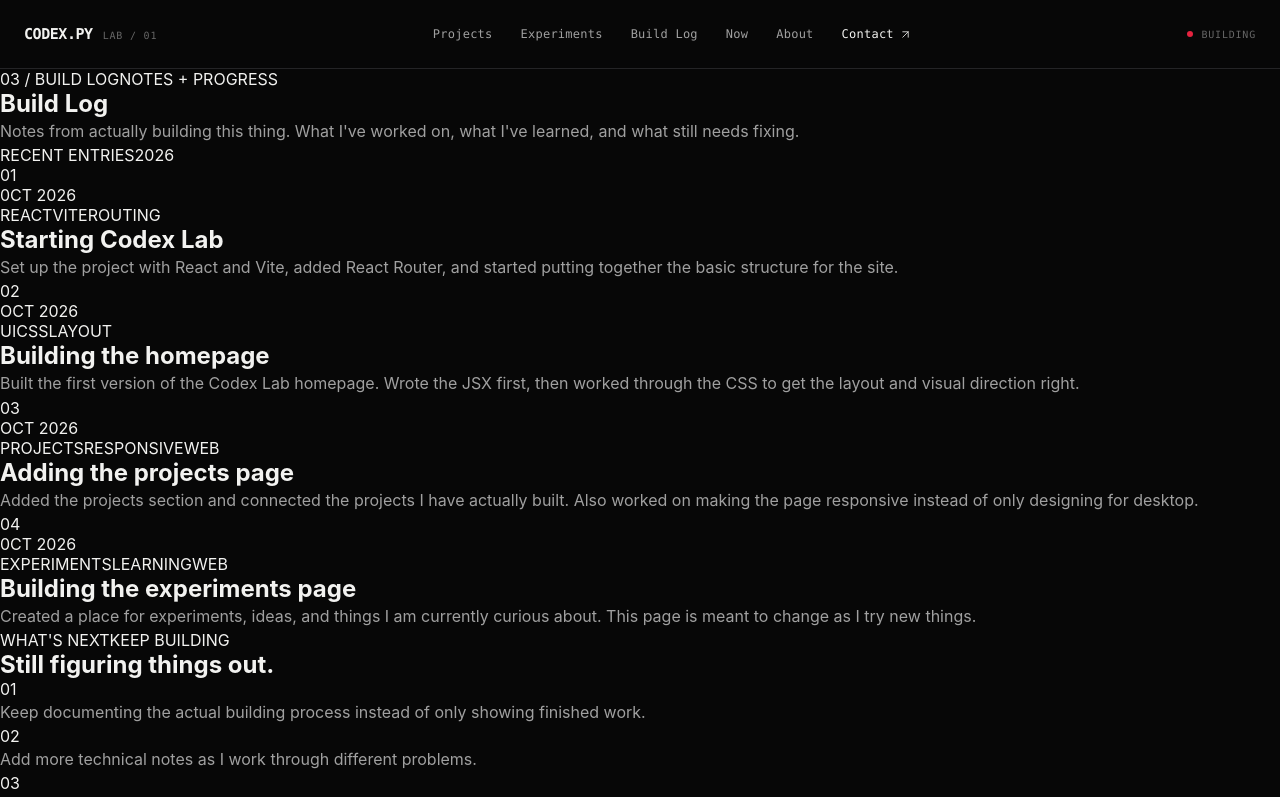
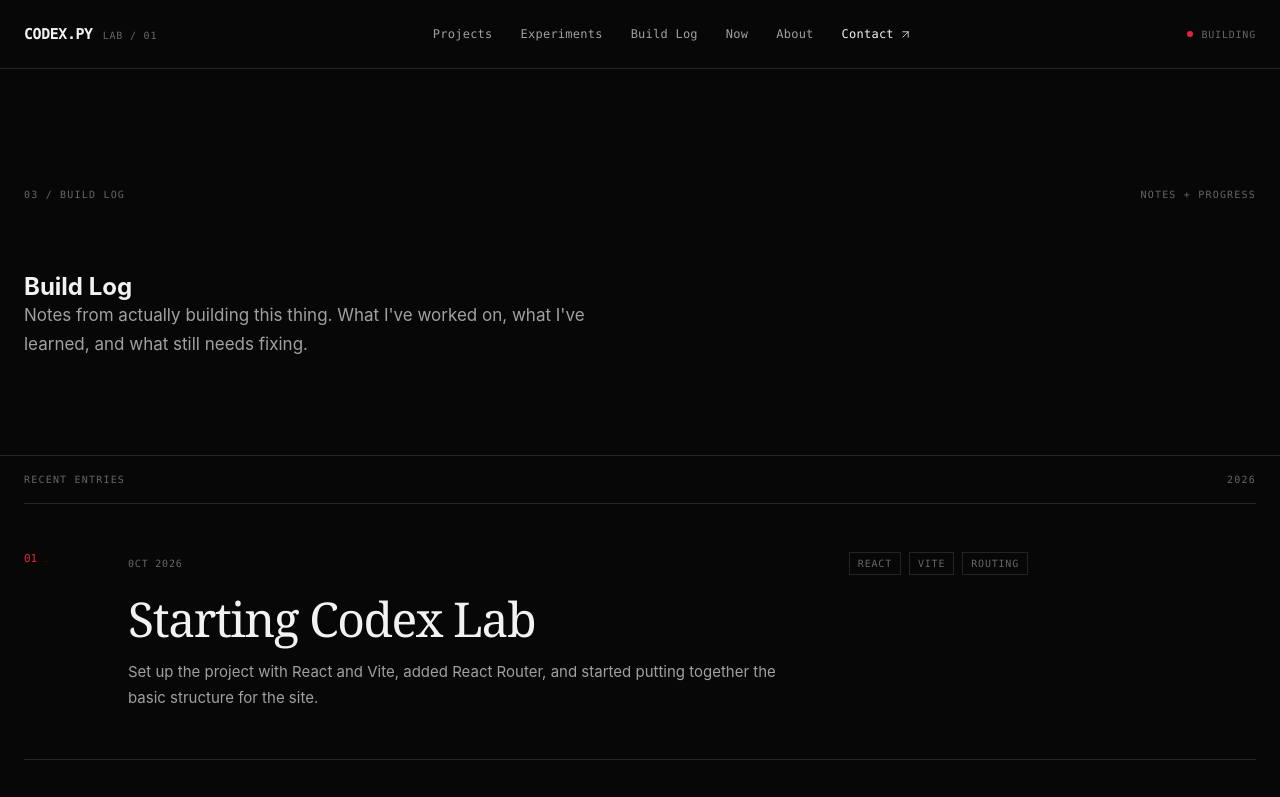
Before and after one commit to codex2py/codexlab, a React (Vite) app: page /build-log in a window 1280 px wide. Shown: the top 797 px of the page. Built offline with nearby package versions, Linux system fonts and the light colour scheme.

Commit message:
styling BuildLog page

```diff
--- a/src/pages/BuildLog.css
+++ b/src/pages/BuildLog.css
@@ -0,0 +1,159 @@
+.build-log-page {
+    width: 100%;
+    min-height: 100vh;
+    background: var(--color-bg);
+    color: var(--color-text);
+}
+.build-log-container {
+    width: min(100% - 48px, var(--container-width));
+    margin: 0 auto;
+}
+.build-log-hero {
+    padding: 120px 0 96px;
+    border-bottom: 1px solid var(--color-border);
+}
+.build-log-meta {
+    display: flex;
+    align-items: center;
+    justify-content: space-between;
+    margin-bottom: 72px;
+    color: var(--color-text-muted);
+    font-family: var(--font-mono);
+    font-size: 10px;
+    letter-spacing: 0.12em;
+    text-transform: uppercase;
+}
+.build-log-intro {
+    max-width: 850px;
+}
+.build-log-intro h1 {
+    margin: 0 0 28px;
+    font-family: Georgia, 'Times New Roman', Times, serif;
+    font-size: clamp(64px, 9vw, 132px);
+    font-weight: 400;
+    line-height: 0.9;
+    letter-spacing: -0.055em;
+}
+.build-log-intro p {
+    max-width: 620px;
+    margin: 0;
+    color: var(--color-text-secondary);
+    font-size: 17px;
+    line-height: 1.7;
+}
+.build-log-entries {
+    padding: 0 0 112px;
+}
+.build-log-section-heading {
+    display: flex;
+    align-items: center;
+    justify-content: space-between;
+    padding: 18px 0;
+    border-bottom: 1px solid var(--color-border);
+    color: var(--color-text-muted);
+    font-family: var(--font-mono);
+    font-size: 10px;
+    letter-spacing: 0.12em;
+    text-transform: uppercase;
+}
+.build-log-entry {
+    display: grid;
+    grid-template-columns: 80px minmax(0, 1fr);
+    gap: 24px;
+    padding: 48px 0;
+    border-bottom: 1px solid var(--color-border);
+}
+.build-log-entry-number {
+    color: var(--color-accent);
+    font-family: var(--font-mono);
+    font-size: 11px;
+}
+.build-log-entry-main {
+    max-width: 900px;
+}
+.build-log-entry-top {
+    display: flex;
+    align-items: center;
+    justify-content: space-between;
+    gap: 24px;
+    margin-bottom: 20px;
+    color: var(--color-text-muted);
+    font-family: var(--font-mono);
+    font-size: 10px;
+    letter-spacing: 0.08em;
+}
+.build-log-tags {
+    display: flex;
+    flex-wrap: wrap;
+    justify-content: flex-end;
+    gap: 8px;
+}
+.build-log-tags span {
+    padding: 5px 8px;
+    border: 1px solid var(--color-border);
+}
+.build-log-entry h2 {
+    margin: 0 0 16px;
+    font-family: Georgia, 'Times New Roman', Times, serif;
+    font-size: clamp(30px, 4vw, 48px);
+    font-weight: 400;
+    line-height: 1;
+    letter-spacing: -0.03em;
+}
+.build-log-entry p {
+    max-width: 650px;
+    margin: 0;
+    color: var(--color-text-secondary);
+    font-size: 15px;
+    line-height: 1.75;
+}
+.build-log-notes {
+    padding: 0 0 112px;
+    border-bottom: 1px solid var(--color-border);
+}
+.build-log-notes-content {
+    display: grid;
+    font-family: Georgia, 'Times New Roman', Times, serif;
+    gap: 80px;
+    padding-top: 64px;
+}
+.build-log-notes-content h2 {
+    margin: 0;
+    font-family: Georgia, 'Times New Roman', Times, serif;
+    font-size: clamp(36px, 5vw, 64px);
+    font-weight: 400;
+    line-height: 0.98;
+    letter-spacing: -0.04em;
+}
+.build-log-notes-list {
+    border-top: 1px solid var(--color-border);
+}
+.build-log-note {
+    display: grid;
+    grid-template-columns: 40px minmax(0, 1fr);
+    gap: 20px;
+    padding: 22px 0;
+    border-bottom: 1px solid var(--color-border);
+}
+.build-log-note span {
+    color: var(--color-accent);
+    font-family: var(--font-mono);
+    font-size: 10px;
+}
+.build-log-note p {
+    max-width: 560px;
+    margin: 0;
+    color: var(--color-text-secondary);
+    font-size: 14px;
+    line-height: 1.7;
+}
+.build-log-footer {
+    padding: 64px 0 112px;
+}
+.build-log-footer p {
+    max-width: 500px;
+    margin: 0;
+    color: var(--color-text-muted);
+    font-size: 14px;
+    line-height: 1.7;
+}
```
